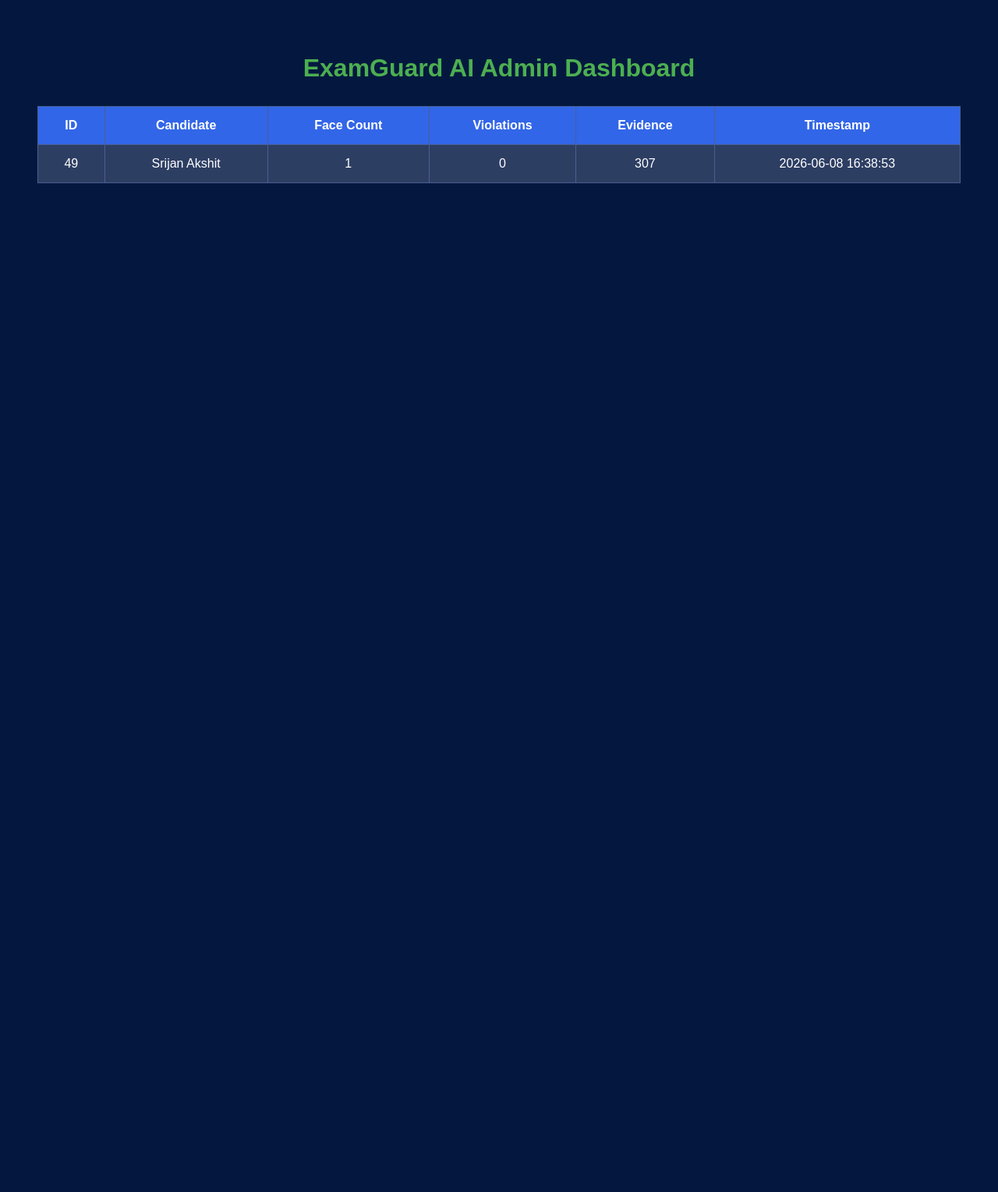
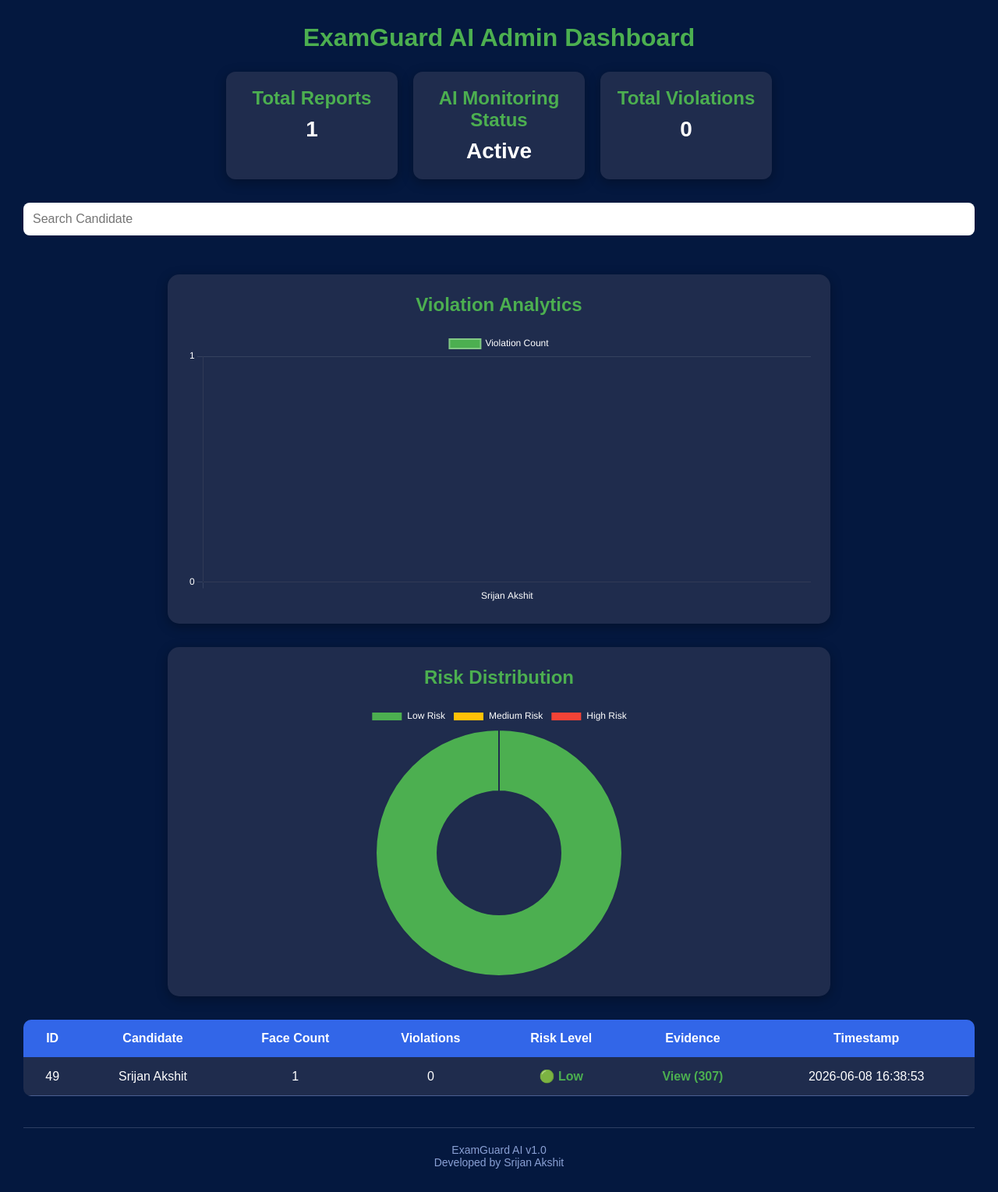
Before and after one commit to akshitsrijan001/EXAMGUARDAI, a Flask app: page /admin in a window 1280 px wide. Shown: the whole page at 78% size. Before the commit the page ends 235 px from the top, so only its background shows below. Run offline with Flask 3, Linux system fonts and the light colour scheme; data comes from the database, SQL or seed files in the repository.

Commit message:
Complete ExamGuard AI project with dashboard, analytics and evidence system

```diff
--- a/frontend/app.py
+++ b/frontend/app.py
@@ -6,8 +6,10 @@ import sys
 import cv2
 from reportlab.platypus import SimpleDocTemplate, Paragraph, Spacer
 from reportlab.lib.styles import getSampleStyleSheet
+from flask import send_from_directory
 import sys
 import os
+import app
 
 sys.path.append(
     os.path.dirname(os.path.dirname(os.path.abspath(__file__)))
@@ -20,17 +22,33 @@ from backend.database import (
 )
 
 # Base directory of frontend
-BASE_DIR = os.path.dirname(os.path.abspath(__file__))
+BASE_DIR = os.path.dirname(
+    os.path.dirname(
+        os.path.abspath(__file__)
+    )
+)
 
 print("BASE_DIR =", BASE_DIR)
-print("TEMPLATES EXISTS =", os.path.exists(os.path.join(BASE_DIR, "templates")))
-print("LOGIN EXISTS =", os.path.exists(os.path.join(BASE_DIR, "templates", "login.html")))
+print(
+    "TEMPLATES EXISTS =",
+    os.path.exists(
+        os.path.join(BASE_DIR, "frontend", "templates")
+    )
+)
+
+print(
+    "LOGIN EXISTS =",
+    os.path.exists(
+        os.path.join(BASE_DIR, "frontend", "templates", "login.html")
+    )
+)
 
 app = Flask(
     __name__,
-    template_folder=os.path.join(BASE_DIR, "templates"),
-    static_folder=os.path.join(BASE_DIR, "static")
+    template_folder=os.path.join(BASE_DIR, "frontend", "templates"),
+    static_folder=os.path.join(BASE_DIR, "frontend", "static")
 )
+print("Template folder =", app.template_folder)
 init_db()
 
 @app.route("/")
@@ -229,6 +247,55 @@ def video_feed():
         generate(),
         mimetype="multipart/x-mixed-replace; boundary=frame"
     )
+@app.route("/evidence")
+def evidence():
+
+        evidence_folder = os.path.join(
+            BASE_DIR,
+            "backend",
+            "evidence"
+        )
+        print("BASE_DIR =", BASE_DIR)
+        print("EVIDENCE FOLDER =", evidence_folder)
+        print("EXISTS =", os.path.exists(evidence_folder))
+
+        images = []
+
+        for root, dirs, files in os.walk(evidence_folder):
+
+         for file in files:
+
+            if file.lower().endswith((".jpg", ".jpeg", ".png")):
+
+                rel_path = os.path.relpath(
+                    os.path.join(root, file),
+                    evidence_folder
+                )
+
+                images.append(rel_path)
+
+        images = images[-3:]
+
+        print("TOTAL IMAGES =", len(images))
+        print(images)
+
+        return render_template(
+        "evidence.html",
+        images=images
+    )
+@app.route("/evidence/<path:filename>")
+def evidence_image(filename):
+
+    evidence_folder = os.path.join(
+        BASE_DIR,
+        "backend",
+        "evidence"
+    )
+
+    return send_from_directory(
+        evidence_folder,
+        filename
+    )
 @app.route("/download_report")
 def download_report():
 
--- a/frontend/templates/admin.html
+++ b/frontend/templates/admin.html
@@ -1,58 +1,179 @@
 <!DOCTYPE html>
+
 <html>
 <head>
+<script src="https://cdn.jsdelivr.net/npm/chart.js"></script>
 
 <title>ExamGuard AI - Admin Dashboard</title>
 
 <style>
 
+    *{
+        margin:0;
+        padding:0;
+        box-sizing:border-box;
+        font-family:Arial, sans-serif;
+    }
+
     body{
         background:#04183f;
         color:white;
-            font-family:Arial;
-            padding:40px;
+        padding:30px;
     }
 
     h1{
         text-align:center;
         color:#4CAF50;
+        margin-bottom:25px;
+    }
+
+    .stats{
+        display:flex;
+        justify-content:center;
+        gap:20px;
+        margin-bottom:30px;
+        flex-wrap:wrap;
+    }
+
+    .card{
+        background:#1f2c4d;
+        padding:20px;
+        width:220px;
+        border-radius:12px;
+        text-align:center;
+        box-shadow:0px 4px 15px rgba(0,0,0,0.3);
+    }
+
+    .card h2{
+        color:#4CAF50;
+        margin-bottom:10px;
+    }
+
+    .card p{
+        font-size:28px;
+        font-weight:bold;
+    }
+
+    #searchInput{
+        width:100%;
+        padding:12px;
+        border:none;
+        border-radius:8px;
+        margin-bottom:20px;
+        font-size:16px;
     }
 
     table{
         width:100%;
         border-collapse:collapse;
-            margin-top:30px;
         background:#1f2c4d;
-        }
-
-        th,td{
-            padding:15px;
-            border:1px solid #4a5f91;
-            text-align:center;
+        border-radius:10px;
+        overflow:hidden;
     }
 
     th{
         background:#3266e8;
+        padding:15px;
     }
 
-        tr:nth-child(even){
-            background:#2d3e63;
+    td{
+        padding:15px;
+        border-bottom:1px solid #4a5f91;
+        text-align:center;
     }
+
+    tr:hover{
+        background:#31466f;
+    }
+   .chart-box{
+    width:850px;
+    max-width:95%;
+    margin:30px auto;
+    padding:25px;
+    background:#1f2c4d;
+    border-radius:15px;
+    box-shadow:0px 4px 15px rgba(0,0,0,0.3);
+}
+
+.chart-box h2{
+    text-align:center;
+    color:#4CAF50;
+    margin-bottom:20px;
+}
+
+.chart-container{
+    width:100%;
+    height:350px;
+}
+
 
 </style>
 
+<script src="https://cdn.jsdelivr.net/npm/chart.js"></script>
 </head>
+
 <body>
 
 <h1>ExamGuard AI Admin Dashboard</h1>
 
-<table>
+<div class="stats">
+
+    <div class="card">
+        <h2>Total Reports</h2>
+        <p>{{ reports|length }}</p>
+    </div>
+
+    <div class="card">
+        <h2>AI Monitoring Status</h2>
+        <p>Active</p>
+    </div>
+
+    <div class="card">
+        <h2>Total Violations</h2>
+
+        <p>
+        {% for report in reports %}
+            {{ report[3] }}
+        {% endfor %}
+        </p>
+
+    </div>
+
+</div>
+
+<input
+ type="text"
+ id="searchInput"
+ placeholder="Search Candidate"
+ onkeyup="searchTable()"
+>
+<div class="chart-box">
+
+    <h2>Violation Analytics</h2>
+
+    <div class="chart-container">
+        <canvas id="violationChart"></canvas>
+    </div>
+
+</div>
+<div class="chart-box">
+
+    <h2>Risk Distribution</h2>
+
+    <div class="chart-container">
+        <canvas id="riskChart"></canvas>
+    </div>
+
+</div>
+<table id="reportTable">
+
 
 <tr>
     <th>ID</th>
     <th>Candidate</th>
     <th>Face Count</th>
     <th>Violations</th>
+    <th>Risk Level</th>
     <th>Evidence</th>
     <th>Timestamp</th>
 </tr>
@@ -64,13 +185,215 @@
     <td>{{ report[1] }}</td>
     <td>{{ report[2] }}</td>
     <td>{{ report[3] }}</td>
-        <td>{{ report[4] }}</td>
+
+    <td>
+
+    {% if report[3] <= 1 %}
+        <span style="color:#4CAF50;font-weight:bold;">
+            🟢 Low
+        </span>
+
+    {% elif report[3] <= 4 %}
+        <span style="color:#FFC107;font-weight:bold;">
+            🟡 Medium
+        </span>
+
+    {% else %}
+        <span style="color:#F44336;font-weight:bold;">
+            🔴 High
+        </span>
+
+    {% endif %}
+
+    </td>
+
+    <td>
+
+<a
+href="/evidence"
+style="
+color:#4CAF50;
+font-weight:bold;
+text-decoration:none;
+">
+
+View ({{ report[4] }})
+
+</a>
+
+</td>
     <td>{{ report[5] }}</td>
+
 </tr>
 
 {% endfor %}
 
+
 </table>
 
+<script>
+
+function searchTable(){
+
+    let input =
+        document.getElementById(
+            "searchInput"
+        ).value.toLowerCase();
+
+    let table =
+        document.getElementById(
+            "reportTable"
+        );
+
+    let rows =
+        table.getElementsByTagName(
+            "tr"
+        );
+
+    for(let i=1;i<rows.length;i++){
+
+        let candidate =
+            rows[i]
+            .getElementsByTagName("td")[1];
+
+        if(candidate){
+
+            let text =
+                candidate.textContent
+                .toLowerCase();
+
+            rows[i].style.display =
+                text.includes(input)
+                ? ""
+                : "none";
+        }
+    }
+}
+
+</script>
+<script>
+
+
+
+
+new Chart(
+document.getElementById("violationChart"),
+{
+    type:"bar",
+
+    data:{
+        labels:["Srijan Akshit"],
+
+        datasets:[{
+            label:"Violation Count",
+            data:[0],
+
+            backgroundColor:"#4CAF50",
+            borderColor:"#81C784",
+            borderWidth:2,
+            borderRadius:12,
+            barThickness:80
+        }],
+    },
+
+
+    options:{
+
+        responsive:true,
+        maintainAspectRatio:false,
+
+        plugins:{
+            legend:{
+                labels:{
+                    color:"white"
+                }
+            }
+        },
+
+        scales:{
+
+            x:{
+                ticks:{
+                    color:"white"
+                },
+
+                grid:{
+                    color:"rgba(255,255,255,0.1)"
+                }
+            },
+
+            y:{
+                beginAtZero:true,
+
+                ticks:{
+                    color:"white",
+                    stepSize:1
+                },
+
+                grid:{
+                    color:"rgba(255,255,255,0.1)"
+                }
+            }
+        }
+    }
+}
+);
+new Chart(
+document.getElementById("riskChart"),
+{
+    type:"doughnut",
+
+    data:{
+        labels:[
+            "Low Risk",
+            "Medium Risk",
+            "High Risk"
+        ],
+
+        datasets:[{
+            data:[
+                1,
+                0,
+                0
+            ],
+
+            backgroundColor:[
+                "#4CAF50",
+                "#FFC107",
+                "#F44336"
+            ],
+
+            borderColor:"#1f2c4d",
+            borderWidth:2
+        }]
+    },
+
+    options:{
+
+        responsive:true,
+        maintainAspectRatio:false,
+
+        plugins:{
+            legend:{
+                labels:{
+                    color:"white"
+                }
+            }
+        }
+    }
+}
+);
+</script>
+<footer style="
+    margin-top:40px;
+    text-align:center;
+    color:#8aa0d4;
+    font-size:14px;
+    border-top:1px solid #2d3e63;
+    padding-top:20px;
+">
+    <p>ExamGuard AI v1.0</p>
+    <p>Developed by Srijan Akshit</p>
+</footer>
 </body>
 </html>
```
Also changed, not shown: frontend/templates/evidence.html (added, +73 -0 lines). Lines whose indentation alone changed are shown as unchanged.
